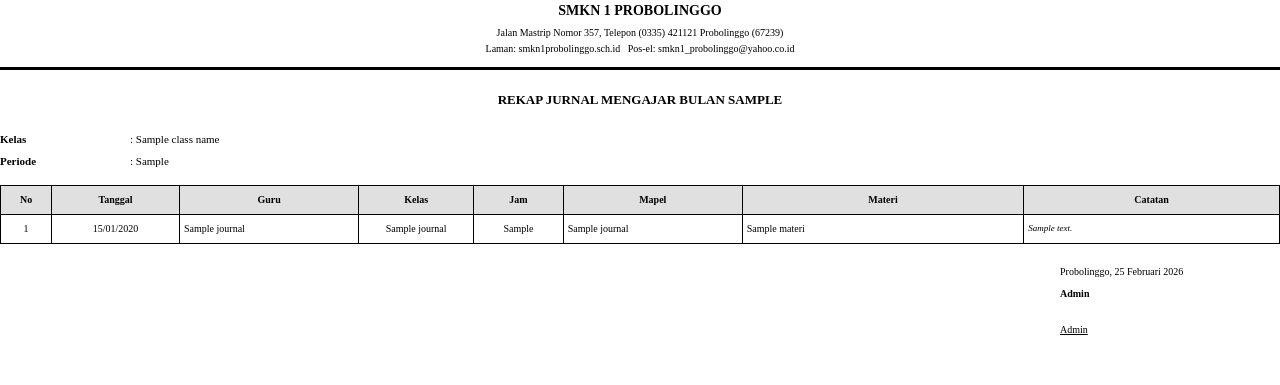
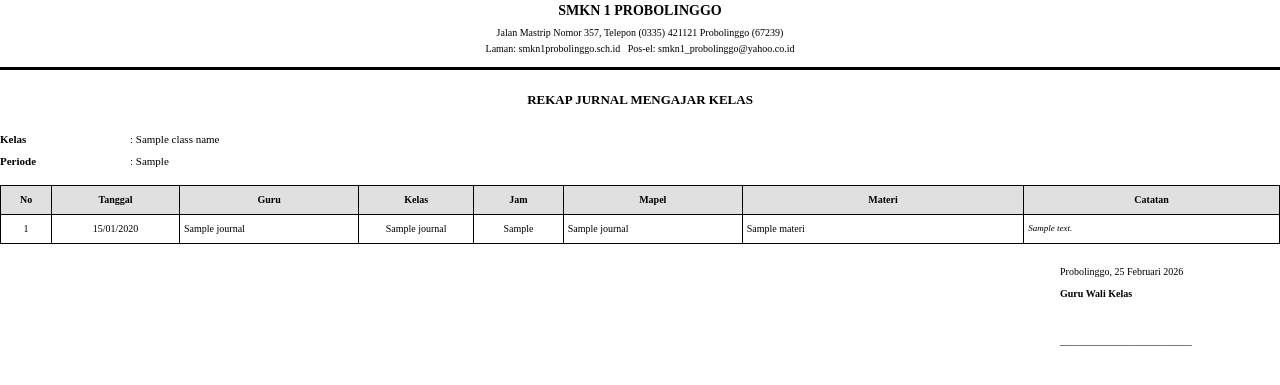
Before and after one commit to shinataputra/ejurnal, a PHP site: template views/admin/rekap_print_class_pdf.php in a window 1280 px wide. Shown: the top 385 px of the page. Run offline with PHP 8.4, Linux system fonts and the light colour scheme; the template is opened without the code that fills it: most values are stand-ins (such as "Sample title", 1, 10 or a date in 2020).

Commit message:
fix : rekap pdf admin

```diff
--- a/views/admin/rekap_print_class_pdf.php
+++ b/views/admin/rekap_print_class_pdf.php
@@ -139,16 +139,16 @@ $adminName = $_SESSION['user']['name'] ?? 'Admin';
 
         .ttd-box .jabatan {
             font-size: 10px;
-            margin-bottom: 20px;
+            margin-bottom: 30px;
             font-weight: 600;
         }
 
-        .ttd-box .nama {
+        /* .ttd-box .nama {
             font-size: 10px;
             text-decoration: underline;
             margin-bottom: 1px;
             display: block;
-        }
+        } */
     </style>
 </head>
 
@@ -163,7 +163,7 @@ $adminName = $_SESSION['user']['name'] ?? 'Admin';
         </div>
 
         <div class="judul">
-            Rekap Jurnal Mengajar Bulan <?= htmlspecialchars($month_display ?? '') ?>
+            Rekap Jurnal Mengajar Kelas
         </div>
 
         <div class="info-guru">
@@ -213,8 +213,8 @@ $adminName = $_SESSION['user']['name'] ?? 'Admin';
                 ?>
                 <div class="ttd-box">
                     <div class="tanggal">Probolinggo, <?= $tgl ?></div>
-                    <div class="jabatan">Admin</div>
-                    <div class="nama"><?= htmlspecialchars($adminName) ?></div>
+                    <div class="jabatan">Guru Wali Kelas</div>
+                    <div class="nama">________________________</div>
                 </div>
             </div>
         <?php endif; ?>
```
Also changed, not shown: views/admin/rekap_print_teacher_pdf.php (+4 -4 lines).
